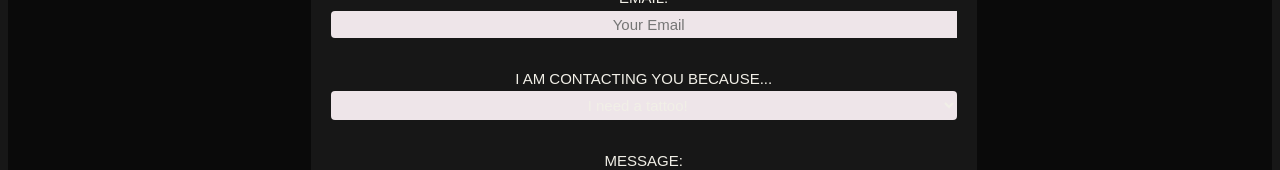
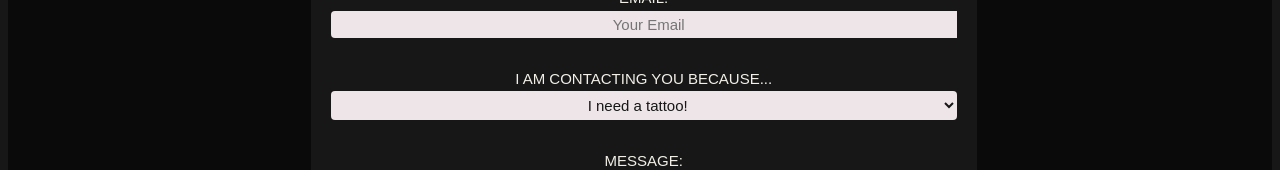
Before and after one commit to jlangner87/amyross_tattoo, a React (Create React App) app in the folder client/: page /contact in a window 1280 px wide. Shown: the part 2300-2470 px from the top of the page. Built offline with nearby package versions, Linux system fonts and the light colour scheme; a web font is replaced by a local one.

Commit message:
replace emailjs template & minor styling on form

```diff
--- a/client/src/components/contact.jsx
+++ b/client/src/components/contact.jsx
@@ -17,7 +17,7 @@ function ContactForm() {
     event.preventDefault()
     setFormState({ ...formState, [event.target.id]: event.target.value })
     if (event.target.value === '') {
-      setFormState({ ...formState, [event.target.id]: 0 })
+      setFormState({ ...formState, [event.target.id]: '' })
     }
   }
 
@@ -26,14 +26,14 @@ function ContactForm() {
     emailjs
       .send(
         'service_dabri2d',
-        'template_0fa62kt',
+        'template_jwbijsc',
         formState,
         '-g6CgSoAgcOI1wfb6'
       )
       .then(
         function (response) {
           alert(
-            `${formState.name}, Thank you for reaching out! I will respond shortly!`
+            `${formState.name}, Thanks for sending a message! I will get back to you ASAP!`
           )
         },
         function (error) {
--- a/client/src/styles/App.css
+++ b/client/src/styles/App.css
@@ -20,7 +20,7 @@
 }
 
 body {
-  background-image: url('../assets/bkgimg.png');
+  background-image: url('../assets/bkgimg2.png');
   background-repeat: no-repeat;
   background-attachment: fixed;
   background-color: #171717;
--- a/client/src/styles/Contact.css
+++ b/client/src/styles/Contact.css
@@ -11,6 +11,7 @@
   -webkit-border-radius:12px;
   -moz-border-radius:12px;
   margin: 20px auto;
+  color: #171717;
 }
 
 #contact-form input,
@@ -20,6 +21,7 @@
   font-size: 15px;
   margin-bottom: 2px;
   font-family: Arial, san-serif;
+  color: #171717;
 }
 #contact-form input,
 #contact-form select,
```
Also changed, not shown: client/src/assets/bkgimg2.png (added).
